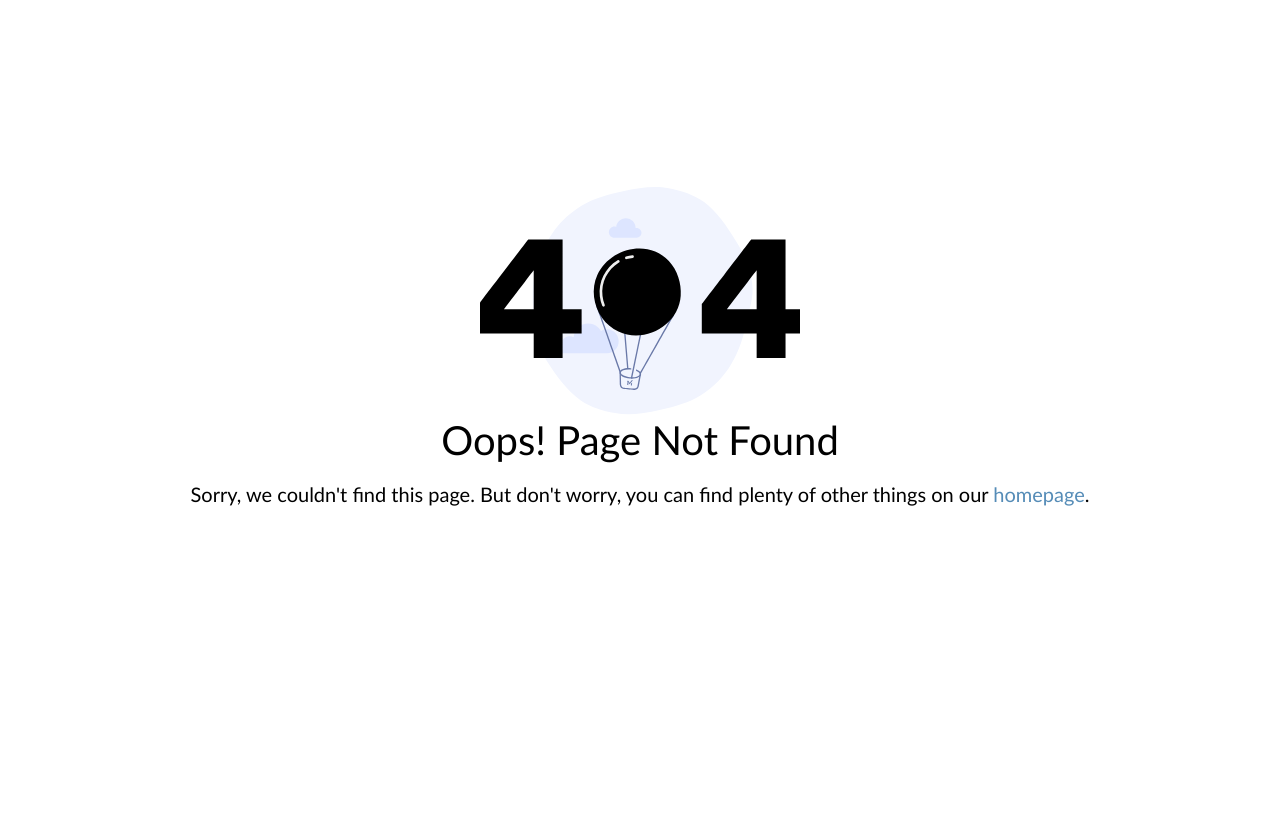
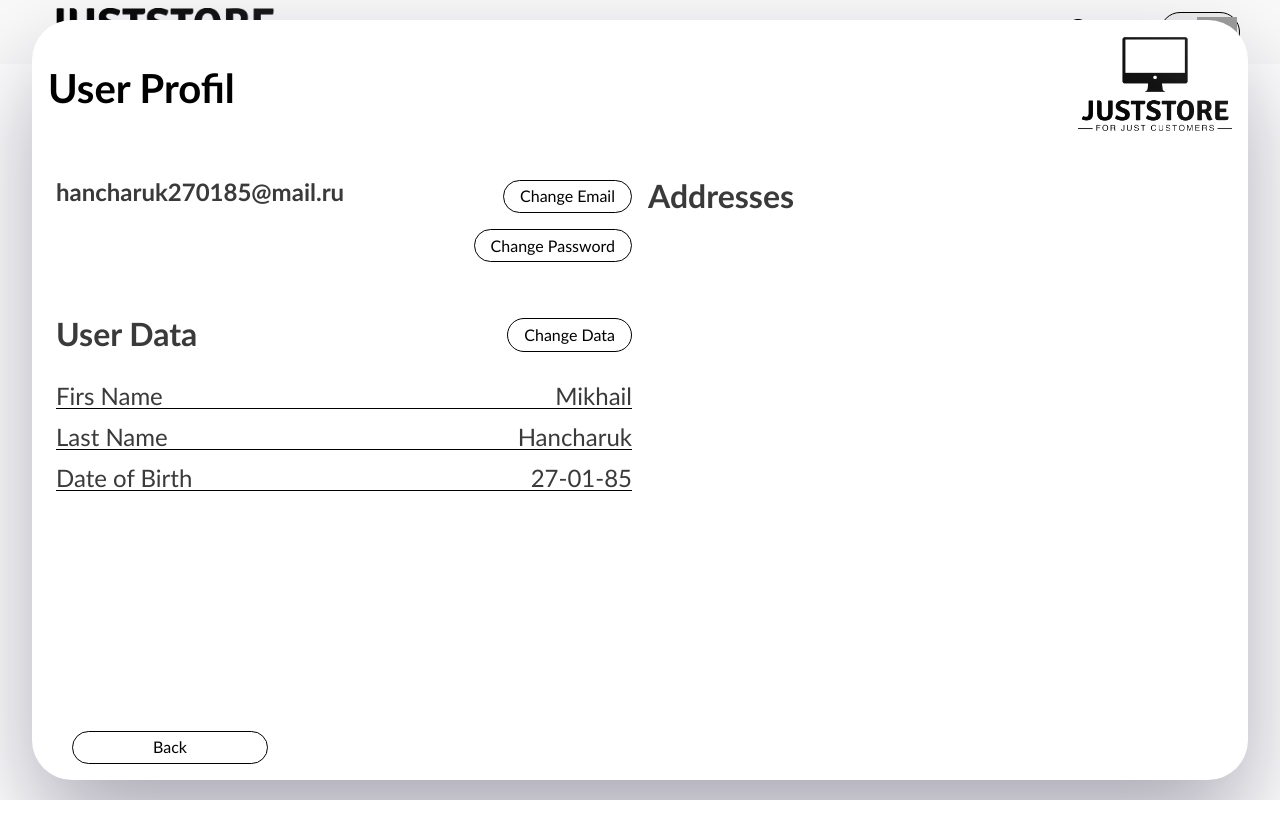
Before and after one commit to Marigza/eCommerce-Application, a React (Create React App) app in the folder develop/: page /userProfil in a window 1280 px wide. Before the commit this address had no page. Shown: the top 838 px of the page. Before the commit the page ends 800 px from the top, so only its background shows below. Built offline with nearby package versions, Linux system fonts and the light colour scheme; grey boxes are pictures that could not be loaded.

Commit message:
feat: add routing to the UserProfil

```diff
--- a/develop/src/App/App.tsx
+++ b/develop/src/App/App.tsx
@@ -2,6 +2,7 @@ import { Routes, Route } from "react-router-dom";
 
 import { Login } from "../components/Login";
 import { SignUp } from "../components/SignUp";
+import { UserProfil } from "../components/userProfil";
 import { UserProvider } from "../context/UserContext";
 import { Main } from "../pages/Main";
 import { NotFound } from "../pages/NotFound";
@@ -13,6 +14,7 @@ const App: React.FC = () => {
         <Route path="/" element={<Main />}>
           <Route path="registration" element={<SignUp />} />
           <Route path="login" element={<Login />} />
+          <Route path="userProfil" element={<UserProfil />} />
         </Route>
         <Route path="*" element={<NotFound />} />
       </Routes>
--- a/develop/src/components/Header/Header.tsx
+++ b/develop/src/components/Header/Header.tsx
@@ -4,6 +4,7 @@ import { Link, Route, Routes, useLocation } from "react-router-dom";
 
 import { Login } from "../../components/Login";
 import { SignUp } from "../../components/SignUp";
+import { UserProfil } from "../userProfil";
 import UserPopup from "../UserPopup/UserPopup";
 
 const Header: React.FC = () => {
@@ -12,7 +13,10 @@ const Header: React.FC = () => {
   const location = useLocation();
 
   React.useEffect(() => {
-    const scroll = location.pathname === "/login" || location.pathname === "/registration";
+    const scroll =
+      location.pathname === "/login" ||
+      location.pathname === "/registration" ||
+      location.pathname === "/userProfil";
     setDisableScroll(scroll);
 
     if (disableScroll) {
@@ -52,6 +56,7 @@ const Header: React.FC = () => {
       <Routes>
         <Route path="registration" element={<SignUp />} />
         <Route path="login" element={<Login />} />
+        <Route path="userProfil" element={<UserProfil />} />
       </Routes>
     </>
   );
--- a/develop/src/components/UserPopup/UserPopup.tsx
+++ b/develop/src/components/UserPopup/UserPopup.tsx
@@ -40,6 +40,9 @@ const UserPopup: React.FC<IUserPopupProps> = ({ onClose }) => {
       <Link to="" className="user-popup__link" onClick={onClose}>
         Сontact with support
       </Link>
+      <Link to="/userProfil" className="user-popup__link" onClick={onClose}>
+        User profil
+      </Link>
       <Link to="" className="user-popup__link" onClick={onClose}>
         User agreements
       </Link>
--- a/develop/src/components/userProfil/UserProfil.scss
+++ b/develop/src/components/userProfil/UserProfil.scss
@@ -4,11 +4,17 @@
   left: 0;
 
   button {
-    padding: 0.5vh 2vh;
-    border-radius: 3vh;
-    background: #838383;
+    padding: 0.8vh 2vh;
+    border: 0.2vh solid #000000;
+    border-radius: 5vh;
+    background: #ffffff;
+    color: #000000;
+    font-size: 2vh;
+    transition-duration: 0.3s;
+  }
+  button:hover {
+    background: #000000;
     color: #ffffff;
-    font-size: 2vh;
   }
 
   h3 {
@@ -150,10 +156,9 @@
     }
   }
 
-  &__button-back {
-    margin: 0 2vh;
-    padding: 1vh 5vh;
-    color: bisque;
+  &__button-back > button {
+    margin: 0 3vh;
+    padding: 0.8vh 10vh;
   }
 }
 
--- a/develop/src/components/userProfil/UserProfil.tsx
+++ b/develop/src/components/userProfil/UserProfil.tsx
@@ -1,8 +1,13 @@
 import React from "react";
+import { Link } from "react-router-dom";
 
 import "./UserProfil.scss";
 
 const UserProfil: React.FC = () => {
+  const hello = () => {
+    console.log("hello");
+  };
+
   return (
     <div className="user-profil">
       <div className="user-profil__wrapper">
@@ -42,7 +47,9 @@ const UserProfil: React.FC = () => {
               <div className="user-profil__addres-data_content"></div>
             </div>
           </div>
-          <button className="user-profil__button-back">Back</button>
+          <Link to="/" className="user-profil__button-back">
+            <button>Back</button>
+          </Link>
         </div>
       </div>
     </div>
```
